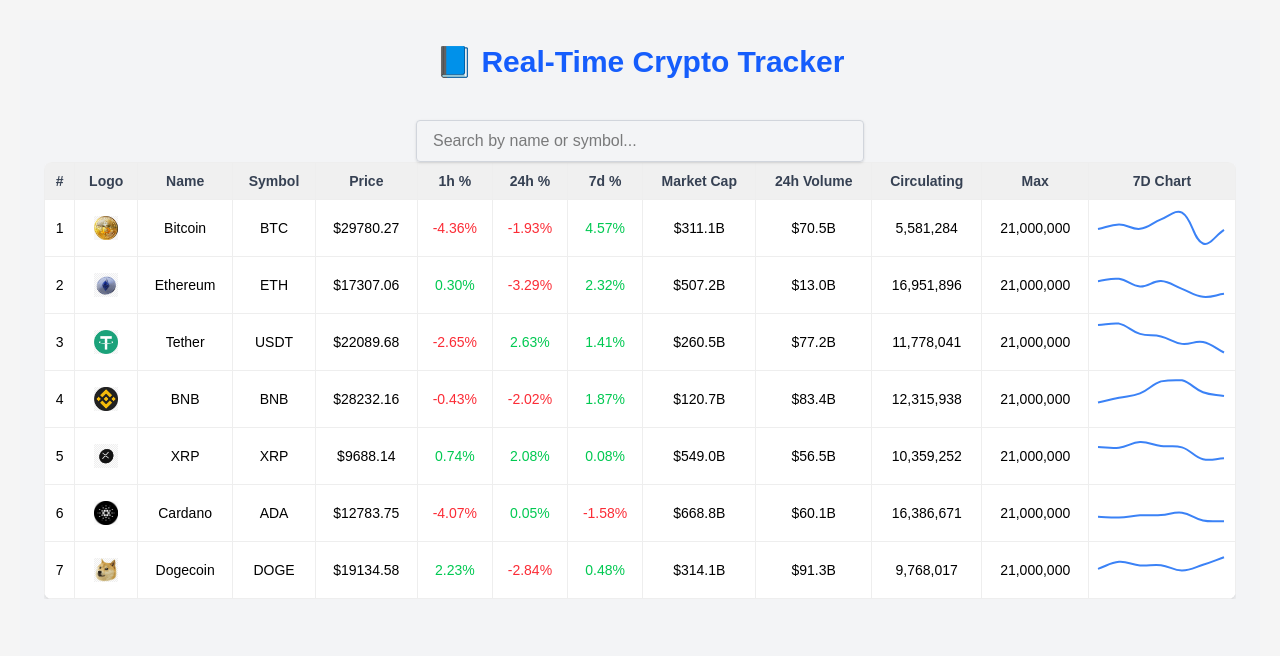
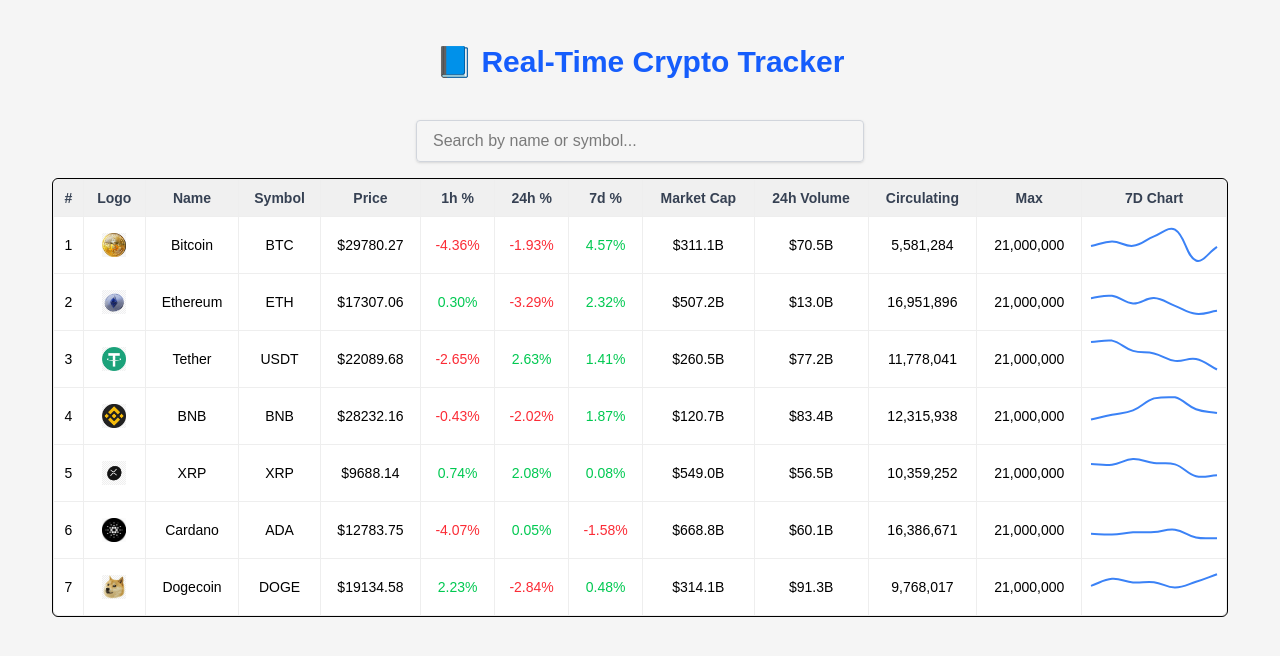
Before and after one commit to rahul-12-sharma/crypto-app, a React (Vite) app: page / in a window 1280 px wide. Shown: the top 656 px of the page. Built offline with nearby package versions, Linux system fonts and the light colour scheme.

Commit message:
Update App.jsx

```diff
--- a/src/App.jsx
+++ b/src/App.jsx
@@ -7,6 +7,8 @@
 
 function App() {
   const dispatch = useDispatch();
+
+
 
   useEffect(() => {
     const interval = setInterval(() => {
@@ -18,11 +20,17 @@
 
   return (
 
-    <div className="min-h-screen bg-gray-100 p-6">
-      <h1 className="text-3xl font-bold text-center mb-6 text-blue-600">📘 Real-Time Crypto Tracker</h1>
-      <SearchBar />
-      <div className="overflow-x-auto">
-        <CryptoTable />
+    <div className="min-h-screen dark:bg-gray-900 dark:text-red px-4 sm:px-6 lg:px-8 py-6">
+      <div className="max-w-7xl mx-auto">
+        <h1 className="text-2xl sm:text-3xl font-bold text-center mb-6 text-blue-600">
+          📘 Real-Time Crypto Tracker
+        </h1>
+
+        <SearchBar />
+
+        <div className="overflow-x-auto mt-4 rounded-md border dark:border-gray-700">
+          <CryptoTable />
+        </div>
       </div>
     </div>
   );
```
